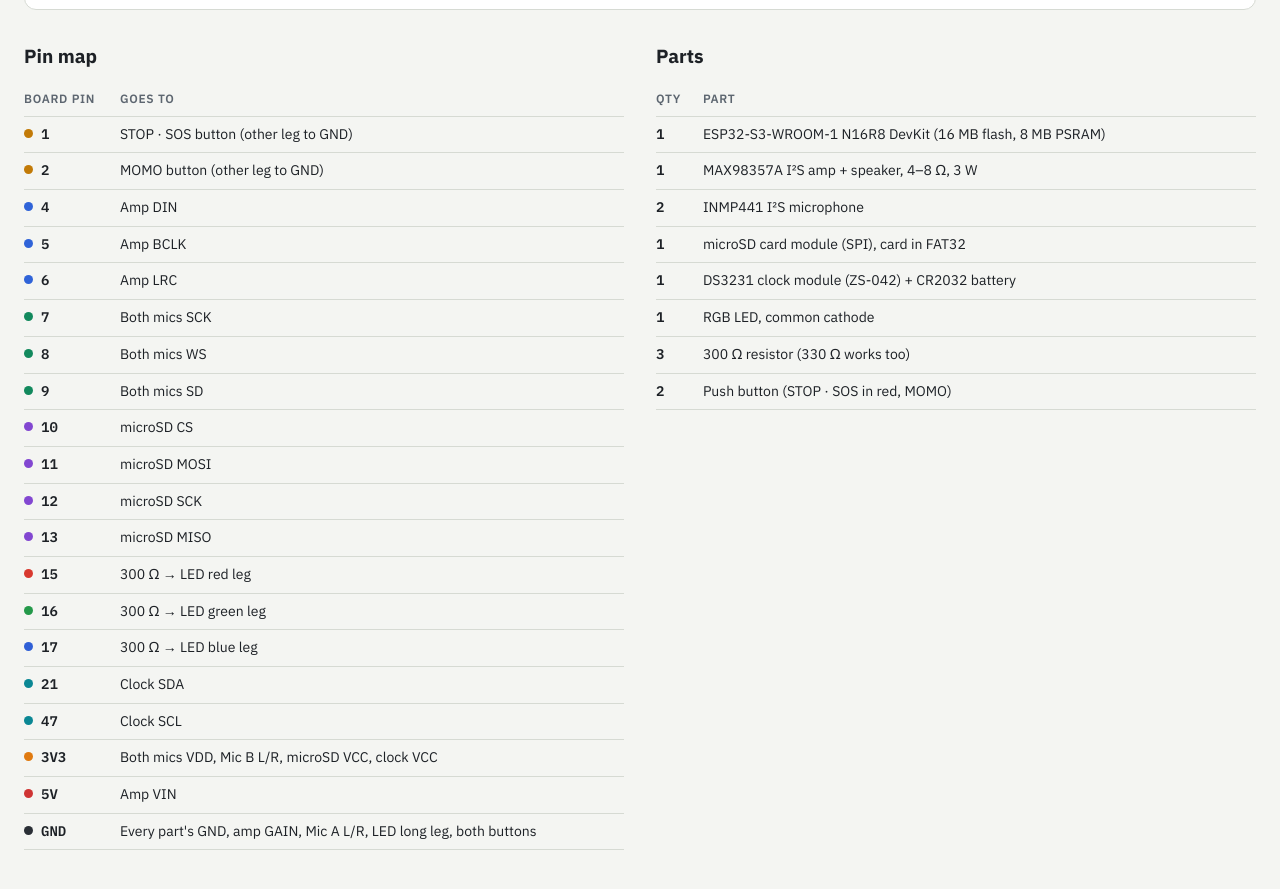
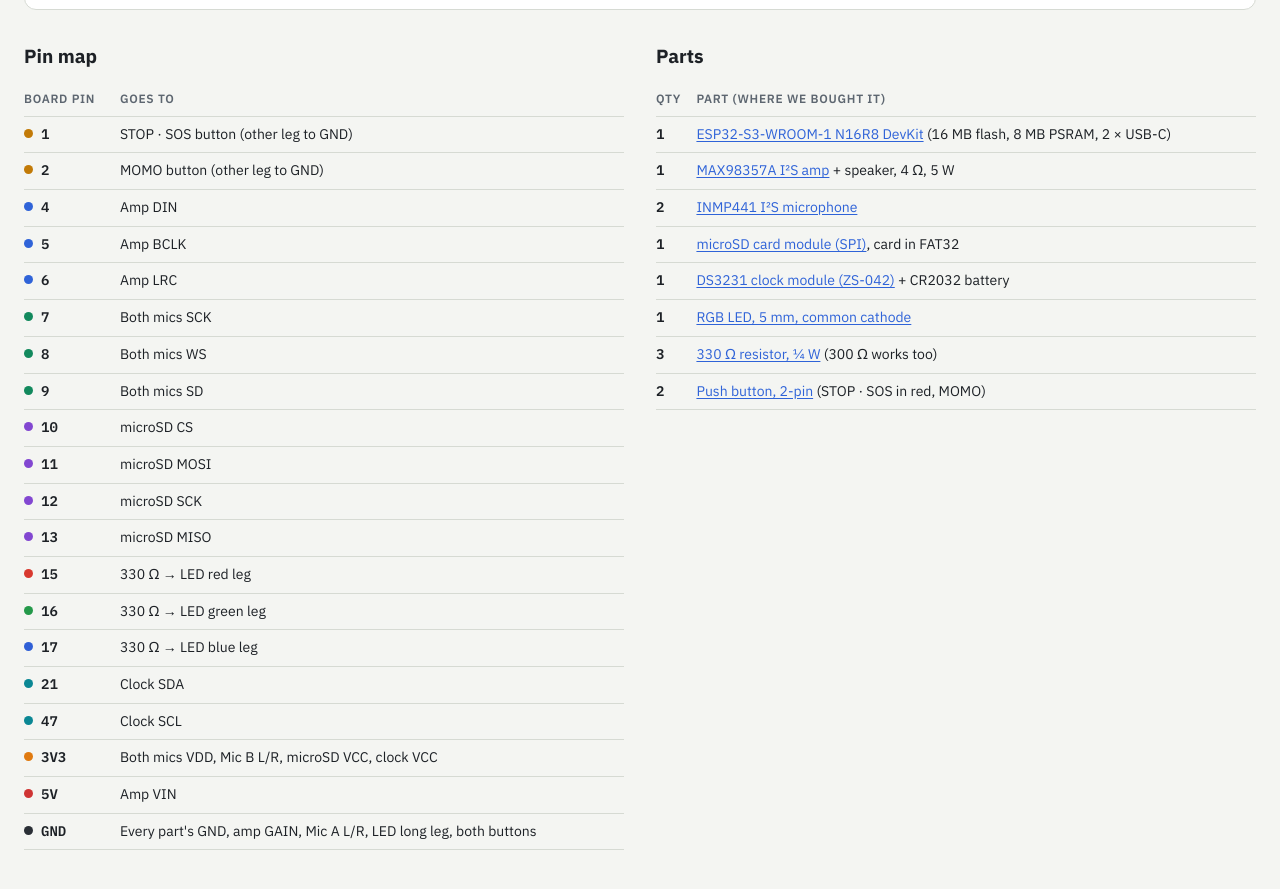
Before and after one commit to majharuli0/smart-speaker-esp32, a plain HTML site: page docs/wiring.html in a window 1280 px wide. Shown: the part 1023-1912 px from the top of the page. Drawn offline with Linux system fonts and the light colour scheme.

Commit message:
docs: parts list with where each part was bought; 4 ohm 5 W speaker, 330 ohm resistors

```diff
--- a/docs/wiring.html
+++ b/docs/wiring.html
@@ -35,6 +35,7 @@
 .scroll { overflow-x: auto; }
 svg.sch { display: block; width: 100%; min-width: 980px; height: auto; color: var(--fg); }
 figcaption { color: var(--muted); font-size: 14px; max-width: 90ch; }
+a { color: var(--amp); text-underline-offset: 2px; }
 .legend { display: flex; flex-wrap: wrap; gap: 8px 18px; font-size: 13px; color: var(--muted); }
 .legend span { display: inline-flex; align-items: center; gap: 6px; }
 .sw { width: 18px; height: 3px; border-radius: 2px; display: inline-block; }
@@ -95,7 +96,7 @@
 
   <figure>
     <div class="scroll">
-      <svg class="sch" viewBox="40 95 1260 745" role="img" aria-label="Wiring of the ESP32-S3 DevKit: MAX98357A amp on GPIO 4, 5, 6; two INMP441 mics sharing GPIO 7, 8, 9; RGB LED on GPIO 15, 16, 17 through 300 ohm resistors; microSD on GPIO 10 to 13; STOP button on GPIO 1 and MOMO on GPIO 2 to ground; DS3231 clock on GPIO 47 (SCL) and 21 (SDA).">
+      <svg class="sch" viewBox="40 95 1260 745" role="img" aria-label="Wiring of the ESP32-S3 DevKit: MAX98357A amp on GPIO 4, 5, 6; two INMP441 mics sharing GPIO 7, 8, 9; RGB LED on GPIO 15, 16, 17 through 330 ohm resistors; microSD on GPIO 10 to 13; STOP button on GPIO 1 and MOMO on GPIO 2 to ground; DS3231 clock on GPIO 47 (SCL) and 21 (SDA).">
         <defs>
           <g id="pill-3v3"><rect x="-18" y="-8" width="36" height="16" rx="8" class="p3f"/><text x="0" y="3.5" text-anchor="middle" class="pillt">3V3</text></g>
           <g id="pill-5v"><rect x="-18" y="-8" width="36" height="16" rx="8" class="p5f"/><text x="0" y="3.5" text-anchor="middle" class="pillt">5V</text></g>
@@ -192,18 +193,18 @@
         <rect x="482" y="160" width="26" height="16" class="box"/>
         <polygon points="482,160 508,160 524,134 466,134" class="box"/>
         <text x="456" y="150" text-anchor="end" class="bt">Speaker</text>
-        <text x="456" y="166" text-anchor="end" class="bs">4–8 Ω · 3 W</text>
+        <text x="456" y="166" text-anchor="end" class="bs">4 Ω · 5 W</text>
 
-        <!-- ===== RGB LED: R 15, G 16, B 17, each through 300 Ω ===== -->
+        <!-- ===== RGB LED: R 15, G 16, B 17, each through 330 Ω ===== -->
         <line x1="656" y1="360" x2="615" y2="360" class="w lr"/>
         <line x1="656" y1="390" x2="615" y2="390" class="w lg"/>
         <line x1="656" y1="420" x2="615" y2="420" class="w lb"/>
         <rect x="575" y="354" width="40" height="12" rx="2" class="res lr"/>
         <rect x="575" y="384" width="40" height="12" rx="2" class="res lg"/>
         <rect x="575" y="414" width="40" height="12" rx="2" class="res lb"/>
-        <text x="595" y="350" text-anchor="middle" class="pn">300 Ω</text>
-        <text x="595" y="380" text-anchor="middle" class="pn">300 Ω</text>
-        <text x="595" y="410" text-anchor="middle" class="pn">300 Ω</text>
+        <text x="595" y="350" text-anchor="middle" class="pn">330 Ω</text>
+        <text x="595" y="380" text-anchor="middle" class="pn">330 Ω</text>
+        <text x="595" y="410" text-anchor="middle" class="pn">330 Ω</text>
         <line x1="575" y1="360" x2="522" y2="360" class="w lr"/>
         <line x1="575" y1="390" x2="522" y2="390" class="w lg"/>
         <line x1="575" y1="420" x2="522" y2="420" class="w lb"/>
@@ -336,9 +337,9 @@
           <tr><td class="pin"><i class="dot" style="background:var(--sd)"></i>11</td><td>microSD MOSI</td></tr>
           <tr><td class="pin"><i class="dot" style="background:var(--sd)"></i>12</td><td>microSD SCK</td></tr>
           <tr><td class="pin"><i class="dot" style="background:var(--sd)"></i>13</td><td>microSD MISO</td></tr>
-          <tr><td class="pin"><i class="dot" style="background:var(--led-r)"></i>15</td><td>300 Ω → LED red leg</td></tr>
-          <tr><td class="pin"><i class="dot" style="background:var(--led-g)"></i>16</td><td>300 Ω → LED green leg</td></tr>
-          <tr><td class="pin"><i class="dot" style="background:var(--led-b)"></i>17</td><td>300 Ω → LED blue leg</td></tr>
+          <tr><td class="pin"><i class="dot" style="background:var(--led-r)"></i>15</td><td>330 Ω → LED red leg</td></tr>
+          <tr><td class="pin"><i class="dot" style="background:var(--led-g)"></i>16</td><td>330 Ω → LED green leg</td></tr>
+          <tr><td class="pin"><i class="dot" style="background:var(--led-b)"></i>17</td><td>330 Ω → LED blue leg</td></tr>
           <tr><td class="pin"><i class="dot" style="background:var(--rtc)"></i>21</td><td>Clock SDA</td></tr>
           <tr><td class="pin"><i class="dot" style="background:var(--rtc)"></i>47</td><td>Clock SCL</td></tr>
           <tr><td class="pin"><i class="dot" style="background:var(--p3)"></i>3V3</td><td>Both mics VDD, Mic B L/R, microSD VCC, clock VCC</td></tr>
@@ -352,16 +353,16 @@
       <div>
         <h2>Parts</h2>
         <table>
-          <thead><tr><th>Qty</th><th>Part</th></tr></thead>
+          <thead><tr><th>Qty</th><th>Part (where we bought it)</th></tr></thead>
           <tbody>
-            <tr><td class="pin">1</td><td>ESP32-S3-WROOM-1 N16R8 DevKit (16 MB flash, 8 MB PSRAM)</td></tr>
-            <tr><td class="pin">1</td><td>MAX98357A I²S amp + speaker, 4–8 Ω, 3 W</td></tr>
-            <tr><td class="pin">2</td><td>INMP441 I²S microphone</td></tr>
-            <tr><td class="pin">1</td><td>microSD card module (SPI), card in FAT32</td></tr>
-            <tr><td class="pin">1</td><td>DS3231 clock module (ZS-042) + CR2032 battery</td></tr>
-            <tr><td class="pin">1</td><td>RGB LED, common cathode</td></tr>
-            <tr><td class="pin">3</td><td>300 Ω resistor (330 Ω works too)</td></tr>
-            <tr><td class="pin">2</td><td>Push button (STOP · SOS in red, MOMO)</td></tr>
+            <tr><td class="pin">1</td><td><a href="https://store.roboticsbd.com/development-boards/2367-esp32-s3-wroom-1-dual-type-c-usb-n16r8-micropython-board-robotics-bangladesh.html" target="_blank" rel="noopener">ESP32-S3-WROOM-1 N16R8 DevKit</a> (16 MB flash, 8 MB PSRAM, 2 × USB-C)</td></tr>
+            <tr><td class="pin">1</td><td><a href="https://store.roboticsbd.com/electronics-module/2919-max98357a-i2s-dac-class-d-mono-amplifier-module-robotics-bangladesh.html" target="_blank" rel="noopener">MAX98357A I²S amp</a> + speaker, 4 Ω, 5 W</td></tr>
+            <tr><td class="pin">2</td><td><a href="https://store.roboticsbd.com/sensors/1753-inmp441-compatible-omnidirectional-microphone-module-robotics-bangladesh.html" target="_blank" rel="noopener">INMP441 I²S microphone</a></td></tr>
+            <tr><td class="pin">1</td><td><a href="https://store.roboticsbd.com/electronics-module/2759-microsd-card-module-robotics-bangladesh.html" target="_blank" rel="noopener">microSD card module (SPI)</a>, card in FAT32</td></tr>
+            <tr><td class="pin">1</td><td><a href="https://store.roboticsbd.com/date-time-rtc-module/386-precision-real-time-clock-module-ds3231-at24c32-i2c-robotics-bangladesh.html" target="_blank" rel="noopener">DS3231 clock module (ZS-042)</a> + CR2032 battery</td></tr>
+            <tr><td class="pin">1</td><td><a href="https://robodocbd.com/product/rgb-led-5mm" target="_blank" rel="noopener">RGB LED, 5 mm, common cathode</a></td></tr>
+            <tr><td class="pin">3</td><td><a href="https://robodocbd.com/product/330-ohm-1-4w-resistor" target="_blank" rel="noopener">330 Ω resistor, ¼ W</a> (300 Ω works too)</td></tr>
+            <tr><td class="pin">2</td><td><a href="https://robodocbd.com/product/push-switch-2-pin" target="_blank" rel="noopener">Push button, 2-pin</a> (STOP · SOS in red, MOMO)</td></tr>
           </tbody>
         </table>
       </div>
```
Also changed, not shown: README.md.
